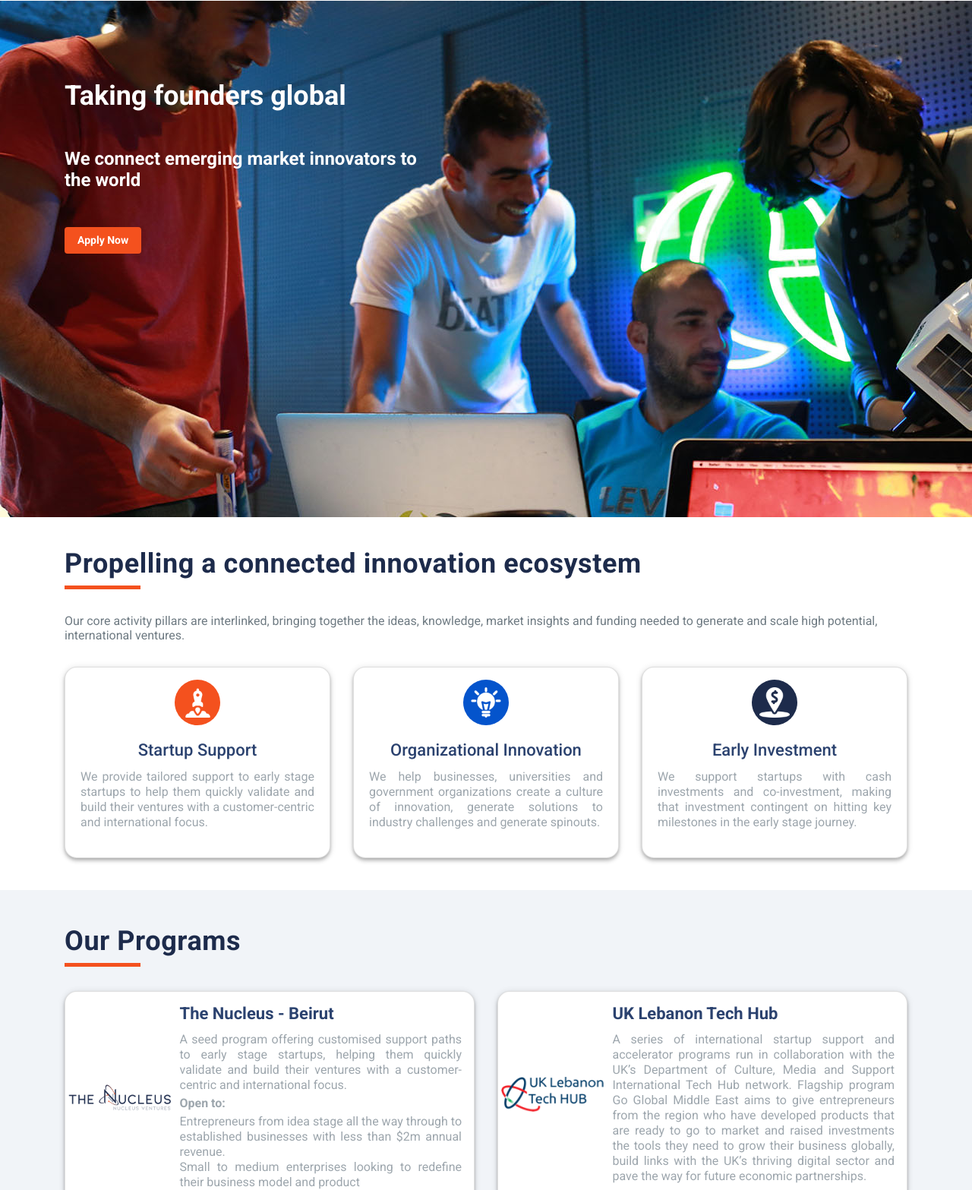
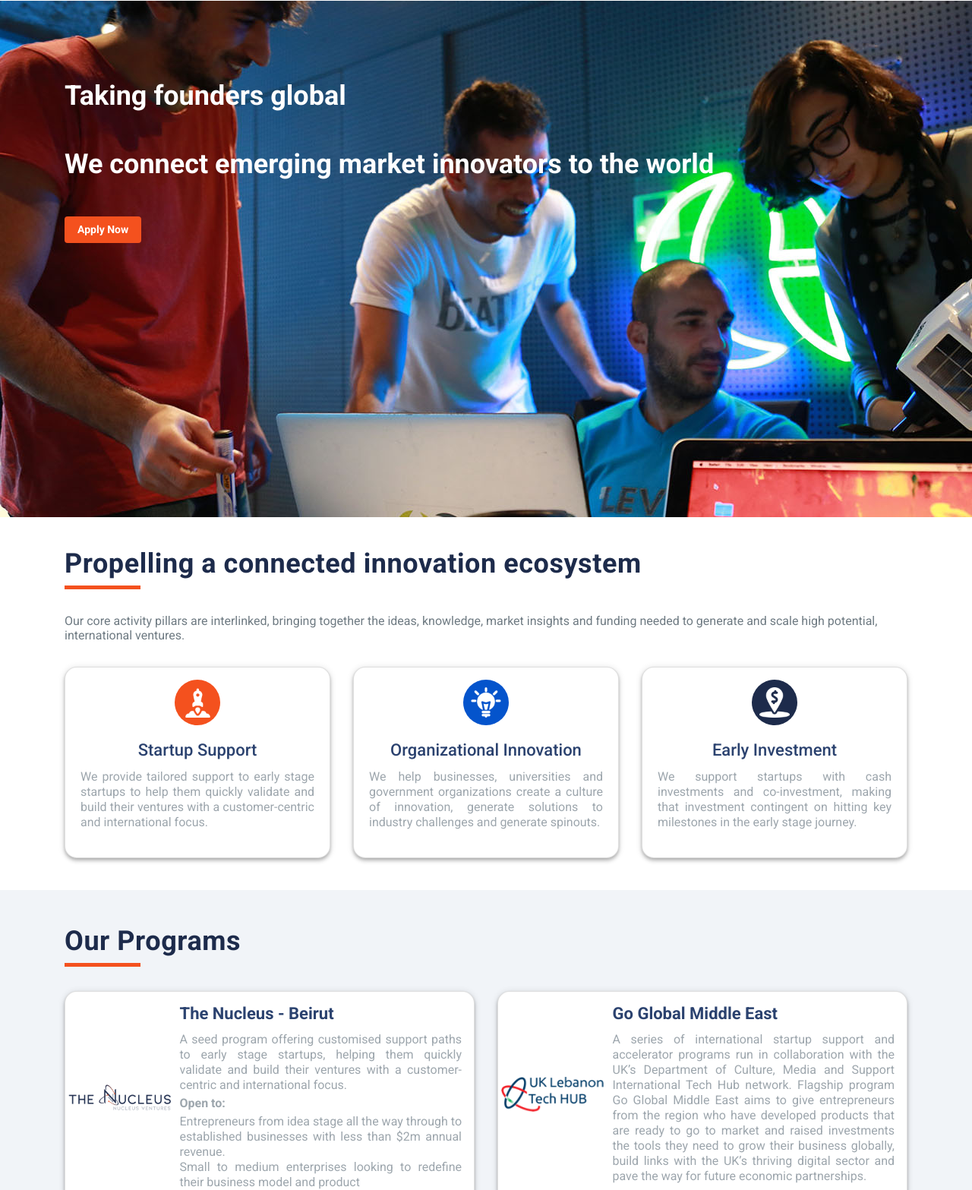
Before and after one commit to thenucleusventures/thenucleusventures.github.io, a plain HTML site: page index.html in a window 1280 px wide. Shown: the part 85-1652 px from the top of the page at 76% size. Drawn offline with nearby package versions, Linux system fonts and the light colour scheme.

Commit message:
Update index.html

```diff
--- a/index.html
+++ b/index.html
@@ -24,7 +24,7 @@
     <div class="w-100 ourmission py-5">
         <div class="container text-white py-5">
             <div class="main-h1-text mt-2">Taking founders global</div>
-            <div class="main-h2-text mt-5">We connect emerging market innovators to the world</div>
+            <div class="main-h1-text mt-5">We connect emerging market innovators to the world</div>
             <a class="btn bg-primary-custom mt-4 text-white apply-font px-3 mt-5" href="https://form.jotform.com/201882133813451"  role="button" target="_blank">Apply Now</a>
         </div>
     </div>
@@ -92,7 +92,7 @@
                         </div>
                         <div class="col-9">
                             <div class="card-block mx-3 d-flex flex-column justify-content-between flex-grow-1">
-                                <div class="card-title card-title-custom text-justify">UK Lebanon Tech Hub</div>
+                                <div class="card-title card-title-custom text-justify">Go Global Middle East</div>
                                 <div class="card-text card-text-custom text-justify">A series of international startup support and accelerator programs run in collaboration with the UK’s Department of Culture, Media and Support International Tech Hub network. Flagship program Go Global Middle East aims to give entrepreneurs from the region who have developed products that are ready to go to market and raised investments the tools they need to grow their business globally, build links with the UK’s thriving digital sector and pave the way for future economic partnerships.</div>
 <!--                                 <div class="card-text card-text-custom font-weight-bold text-justify primary-color-custom my-3">Late 2020</div> -->
                             </div>
```
